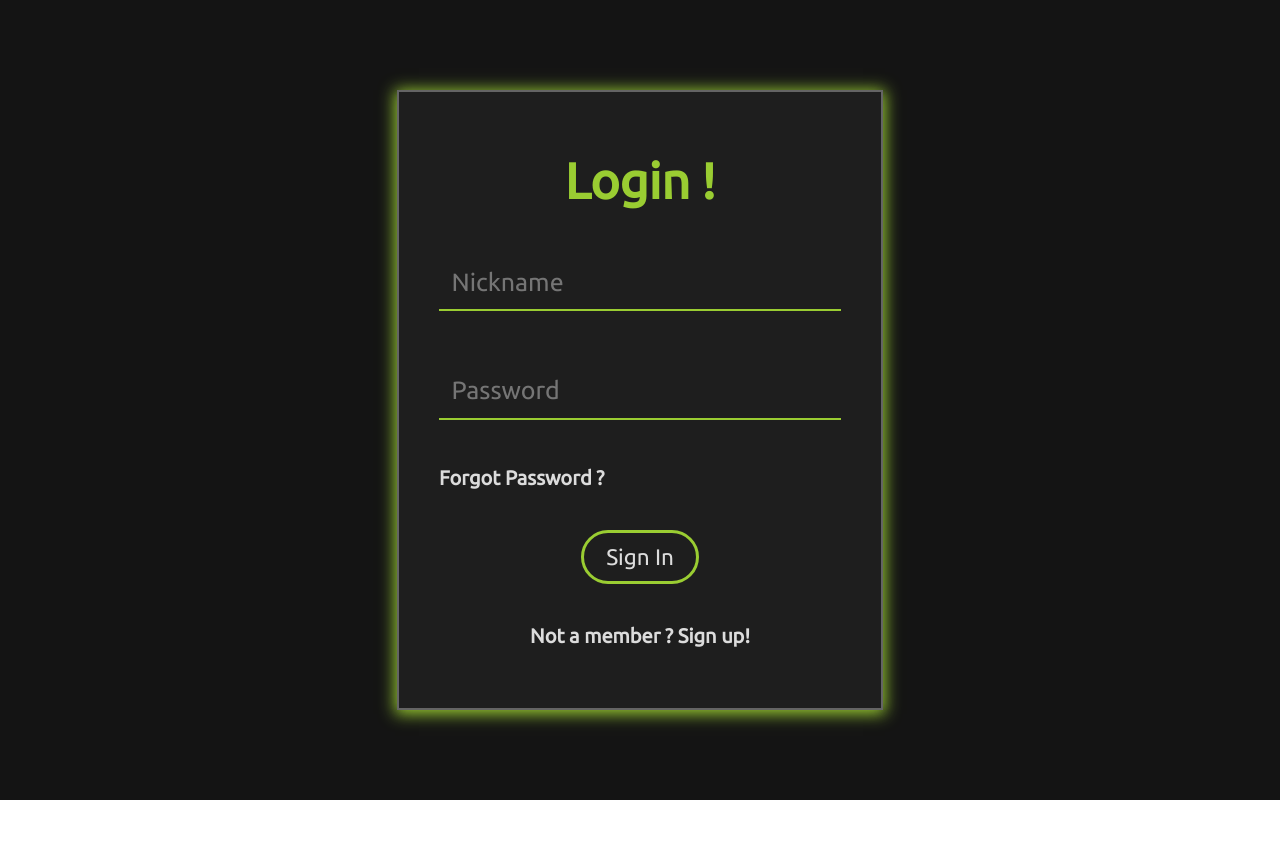
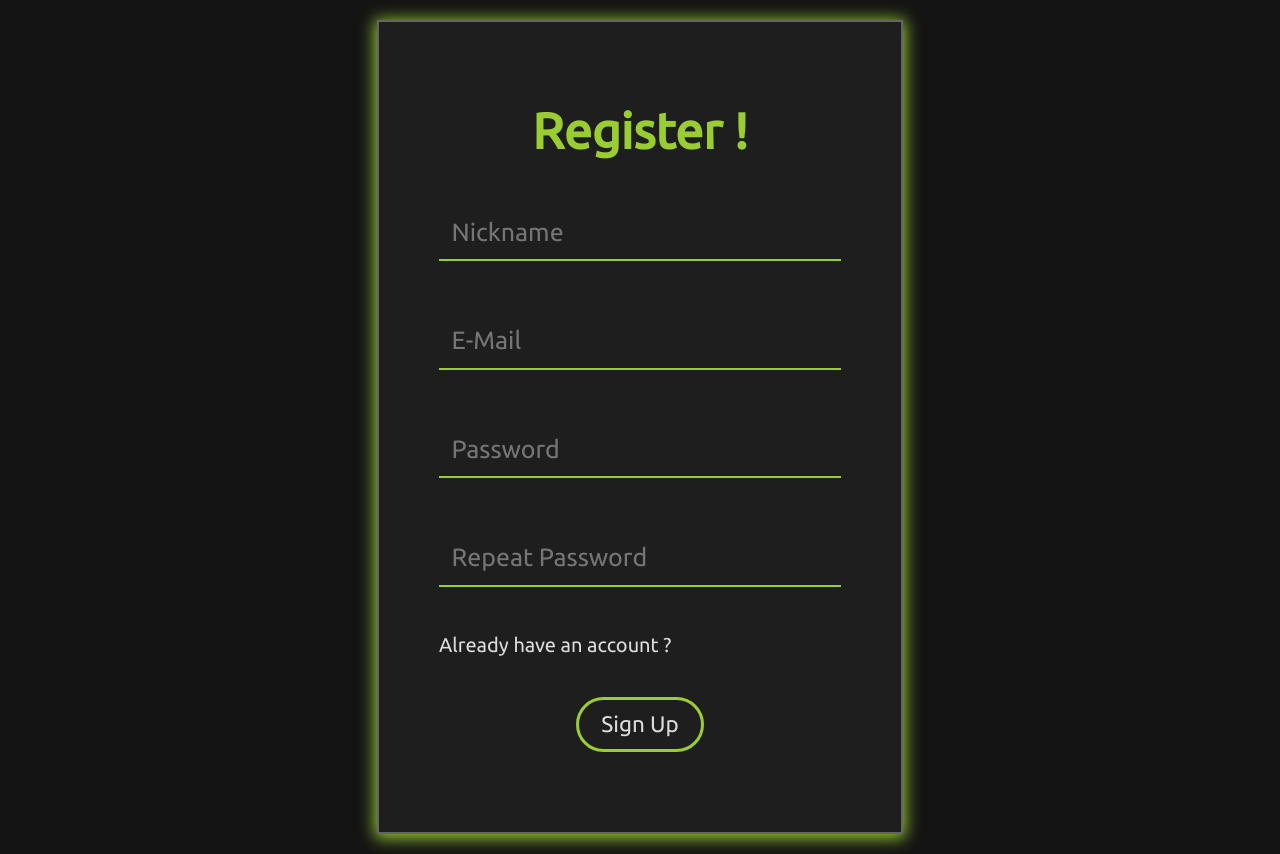
Before and after one commit to Dawiczku/Gym-Website, a React (Create React App) app in the folder gym-website/: page /login in a window 1280 px wide. Before the commit the page ends 800 px from the top, so only its background shows below. Built offline with nearby package versions, Linux system fonts and the light colour scheme.

Commit message:
Create a register form and style it Make login.scss file default for every login form Import Register form to App

```diff
--- a/gym-website/src/App.js
+++ b/gym-website/src/App.js
@@ -3,6 +3,7 @@ import About from "./components/About";
 import Plans from "./components/Plans";
 import Contact from "./components/Contact";
 import Login from "./components/Login";
+import Register from "./components/Register";
 import "./components/FontAwesomeIcons";
 import "./styles/styles.css";
 
@@ -13,7 +14,8 @@ function App() {
       {/* <About /> */}
       {/* <Plans /> */}
       {/* <Contact /> */}
-      <Login />
+      {/* <Login /> */}
+      <Register />
     </>
   );
 }
--- a/gym-website/src/components/Login.js
+++ b/gym-website/src/components/Login.js
@@ -3,8 +3,8 @@ import React from "react";
 export default function Login() {
   return (
     <>
-      <section className="section--login text-clr--primary bg-clr--form-section">
-        <form className="login__form clr-border--grey bg-clr--dark">
+      <section className="section--login section--form text-clr--primary bg-clr--form-section">
+        <form className="login__form account__form clr-border--grey bg-clr--dark">
           <h1 className="font--bold accent--clr">Login !</h1>
 
           <input
--- /dev/null
+++ b/gym-website/src/components/Register.js
@@ -0,0 +1,53 @@
+import React from "react";
+
+export default function Register() {
+  return (
+    <>
+      <section className="section--register section--form text-clr--primary bg-clr--form-section">
+        <form className="register__form account__form clr-border--grey bg-clr--dark">
+          <h1 className="font--bold accent--clr">Register !</h1>
+
+          <input
+            className="nickname__input text-clr--primary"
+            type="text"
+            name="nickname"
+            placeholder="Nickname"
+            maxLength={15}
+            required
+          ></input>
+          <input
+            className="email__input text-clr--primary"
+            type="email"
+            name="email"
+            placeholder="E-Mail"
+            pattern="[a-z0-9._%+-]+@[a-z0-9.-]+\.[a-z]{2,4}$"
+            maxLength={30}
+            required
+          ></input>
+          <input
+            className="password__input text-clr--primary"
+            type="password"
+            name="password"
+            placeholder="Password"
+            maxLength={15}
+            required
+          ></input>
+          <input
+            className="second-password__input text-clr--primary"
+            type="password"
+            name="second-password"
+            placeholder="Repeat Password"
+            maxLength={15}
+            required
+          ></input>
+          <p className="account-exist__form">Already have an account ?</p>
+          <input
+            className="register__button button--style-second text-clr--primary"
+            type="submit"
+            value="Sign Up"
+          ></input>
+        </form>
+      </section>
+    </>
+  );
+}
--- a/gym-website/src/styles/_login.scss
+++ b/gym-website/src/styles/_loginForms.scss
@@ -1,16 +1,16 @@
 @import "./mixins";
 
-.section--login {
+.section--form {
   display: grid;
   place-items: center;
   font-size: 20px;
 }
 
-.login__form {
+.account__form {
   @include flexJustAlign(space-around, center);
   flex-direction: column;
   gap: 2em;
-  padding: 3em 2em;
+  padding: 4em 3em;
   margin: 1em;
   border: 2px solid $clr-border--grey;
   box-shadow: 0 2px 15px 2px $clr--accent;
@@ -25,7 +25,8 @@
   }
 
   input[type="text"],
-  input[type="password"] {
+  input[type="password"],
+  input[type="email"] {
     font-size: clamp(0.75em, 3vw, 1.25em);
     background-color: inherit;
     padding: 0.5em;
@@ -51,11 +52,12 @@
 }
 
 @media (max-width: 600px) {
-  .login__form {
+  .account__form {
     padding: 2em 1em;
   }
 }
 
-.forgot-password__link {
+.forgot-password__link,
+.account-exist__form {
   align-self: flex-start;
 }
--- a/gym-website/src/styles/styles.css
+++ b/gym-website/src/styles/styles.css
@@ -495,32 +495,33 @@ footer p {
     padding: 1em;
   }
 }
-.section--login {
+.section--form {
   display: grid;
   place-items: center;
   font-size: 20px;
 }
 
-.login__form {
+.account__form {
   display: flex;
   justify-content: space-around;
   align-items: center;
   flex-direction: column;
   gap: 2em;
-  padding: 3em 2em;
+  padding: 4em 3em;
   margin: 1em;
   border: 2px solid rgb(100, 100, 100);
   box-shadow: 0 2px 15px 2px rgb(154, 205, 50);
 }
-.login__form h1,
-.login__form input[type=submit] {
+.account__form h1,
+.account__form input[type=submit] {
   align-self: center;
 }
-.login__form h1 {
+.account__form h1 {
   font-size: clamp(1.75em, 4vw, 2.5em);
 }
-.login__form input[type=text],
-.login__form input[type=password] {
+.account__form input[type=text],
+.account__form input[type=password],
+.account__form input[type=email] {
   font-size: clamp(0.75em, 3vw, 1.25em);
   background-color: inherit;
   padding: 0.5em;
@@ -528,25 +529,26 @@ footer p {
   border: none;
   border-bottom: 2px solid rgb(154, 205, 50);
 }
-.login__form input:hover,
-.login__form input:focus {
+.account__form input:hover,
+.account__form input:focus {
   outline: none;
 }
-.login__form p {
+.account__form p {
   font-size: clamp(0.75em, 3vw, 1em);
   cursor: pointer;
   transition: 150ms ease-in-out;
 }
-.login__form p:hover {
+.account__form p:hover {
   color: white;
 }
 
 @media (max-width: 600px) {
-  .login__form {
+  .account__form {
     padding: 2em 1em;
   }
 }
-.forgot-password__link {
+.forgot-password__link,
+.account-exist__form {
   align-self: flex-start;
 }
 
--- a/gym-website/src/styles/styles.scss
+++ b/gym-website/src/styles/styles.scss
@@ -1,5 +1,5 @@
 @import url("https://fonts.googleapis.com/css2?family=Alfa+Slab+One&family=Righteous&family=Ubuntu&display=swap");
-@import "./main", "./about", "./plans", "./contact", "./login", "./buttons";
+@import "./main", "./about", "./plans", "./contact", "./loginForms", "./buttons";
 
 *,
 *::before,
```
Also changed, not shown: 1 other file (tests, documents, lock files or other folders).
